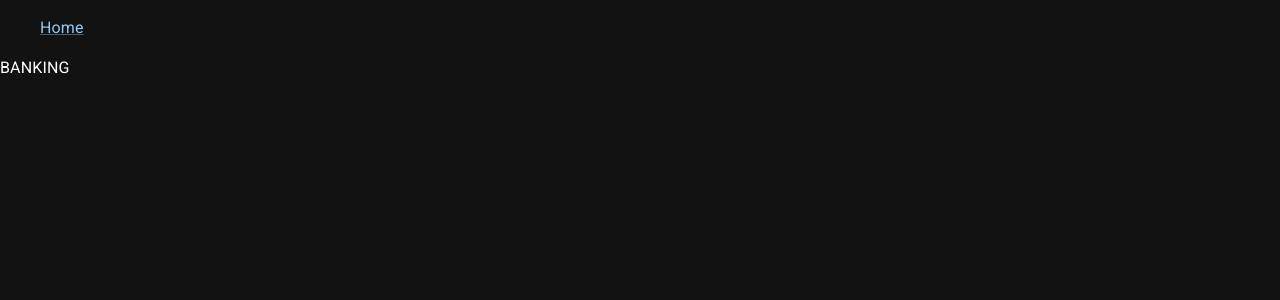
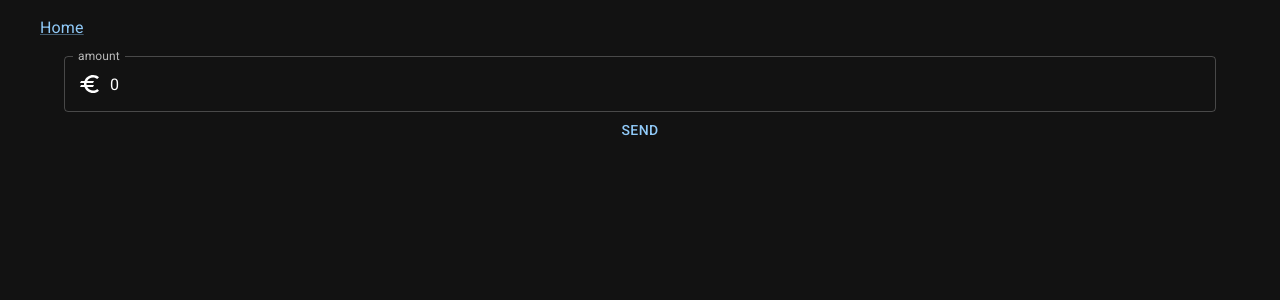
Before and after one commit to develowlper/fancy-bank, a React (Vite) app: page /banking in a window 1280 px wide. Shown: the top 300 px of the page. Built offline with nearby package versions, Linux system fonts and the light colour scheme.

Commit message:
chore: add amounts

```diff
--- a/src/App.css
+++ /dev/null
@@ -1,41 +0,0 @@
-#root {
-  max-width: 1280px;
-  margin: 0 auto;
-  padding: 2rem;
-  text-align: center;
-}
-
-.logo {
-  height: 6em;
-  padding: 1.5em;
-  will-change: filter;
-}
-.logo:hover {
-  filter: drop-shadow(0 0 2em #646cffaa);
-}
-.logo.react:hover {
-  filter: drop-shadow(0 0 2em #61dafbaa);
-}
-
-@keyframes logo-spin {
-  from {
-    transform: rotate(0deg);
-  }
-  to {
-    transform: rotate(360deg);
-  }
-}
-
-@media (prefers-reduced-motion: no-preference) {
-  a:nth-of-type(2) .logo {
-    animation: logo-spin infinite 20s linear;
-  }
-}
-
-.card {
-  padding: 2em;
-}
-
-.read-the-docs {
-  color: #888;
-}
--- a/src/pages/Banking.jsx
+++ b/src/pages/Banking.jsx
@@ -1,3 +1,88 @@
+import { Euro } from '@mui/icons-material';
+import {
+  Box,
+  Button,
+  Grid,
+  InputAdornment,
+  TextField,
+  Typography,
+} from '@mui/material';
+import { Container } from '@mui/system';
+
+import { useForm } from 'react-hook-form';
+import zustand from 'zustand';
+import { devtools, persist } from 'zustand/middleware';
+import { immer } from 'zustand/middleware/immer';
+import { nanoid } from 'nanoid';
+
+const store = (set) => ({
+  amounts: [],
+  addAmount: (value) =>
+    set((state) => {
+      state.amounts.push({ value, key: nanoid() });
+    }),
+});
+
+const useStore = zustand(devtools(persist(immer(store), { name: 'banking' })));
+
 export default function Banking() {
-  return 'BANKING';
+  const {
+    register,
+    handleSubmit,
+    watch,
+    formState: { errors },
+  } = useForm();
+
+  const addAmount = useStore((state) => state.addAmount);
+  const amounts = useStore((state) => state.amounts);
+  const onSubmit = (data) => addAmount(Number(data.amount));
+  return (
+    <Container component="main">
+      <Box
+        component="form"
+        sx={{ display: 'flex', flexDirection: 'column' }}
+        onSubmit={handleSubmit(onSubmit)}
+      >
+        <TextField
+          defaultValue={0}
+          type="number"
+          step="any"
+          label="amount"
+          placeholder="enter amount here"
+          {...register('amount')}
+          InputProps={{
+            startAdornment: (
+              <InputAdornment position="start">
+                <Euro />
+              </InputAdornment>
+            ),
+          }}
+          inputProps={{
+            step: 0.01,
+          }}
+        />
+        <Button type="submit">Send</Button>
+      </Box>
+      <Box>
+        <Box component="ul" sx={{ listStyle: 'none' }}>
+          {amounts.map((amount) => (
+            <Box component="li" key={amount.key}>
+              <Grid container spacing={2} alignItems="flex-end">
+                <Grid item>
+                  <Box>
+                    <Euro size="small" />
+                  </Box>
+                </Grid>
+                <Grid>
+                  <Typography component="div" key={amount.key}>
+                    {amount.value}
+                  </Typography>
+                </Grid>
+              </Grid>
+            </Box>
+          ))}
+        </Box>
+      </Box>
+    </Container>
+  );
 }
```
Also changed, not shown: package.json (+6 -1 lines), 1 other file (tests, documents, lock files or other folders).
